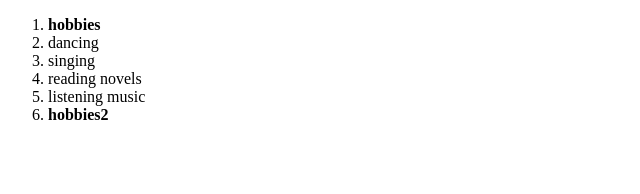
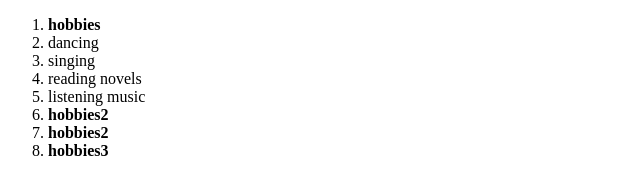
Before and after one commit to MANISHA-MALLICK/hello, a plain HTML site: page practice.html in a window 1280 px wide. Shown: the whole page, without its empty margins (0-640 px from the left). Drawn offline with Linux system fonts and the light colour scheme.

Commit message:
added another hobby

```diff
--- a/practice.html
+++ b/practice.html
@@ -12,6 +12,9 @@
 		<li>reading novels</li>
 		<li>listening music</li>
 		<li><b>hobbies2</b></li>
+		<li><b>hobbies2</b></li>
+		<li><b>hobbies3</b></li>
+
 
 	</ol>
 </body>
```
